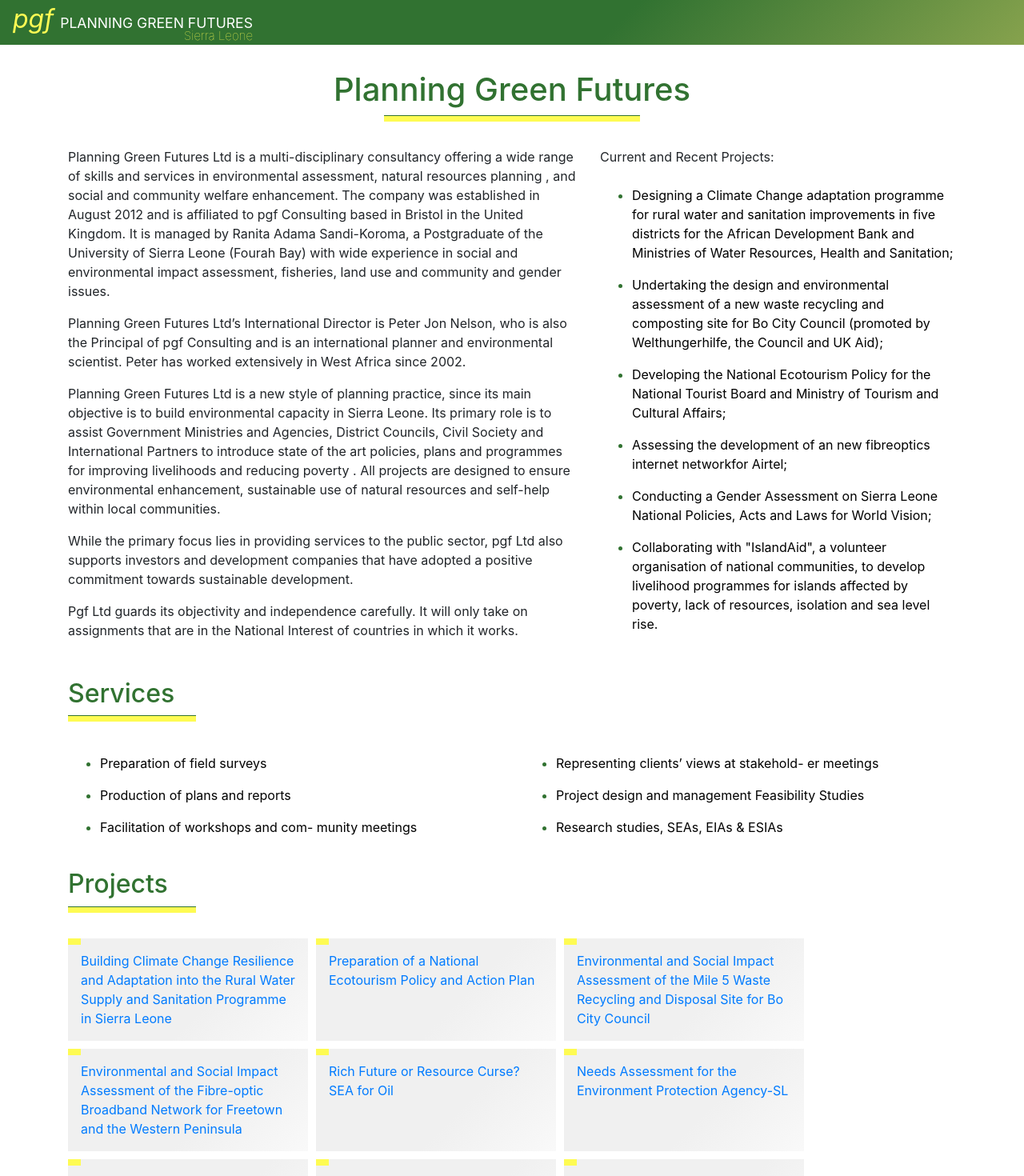
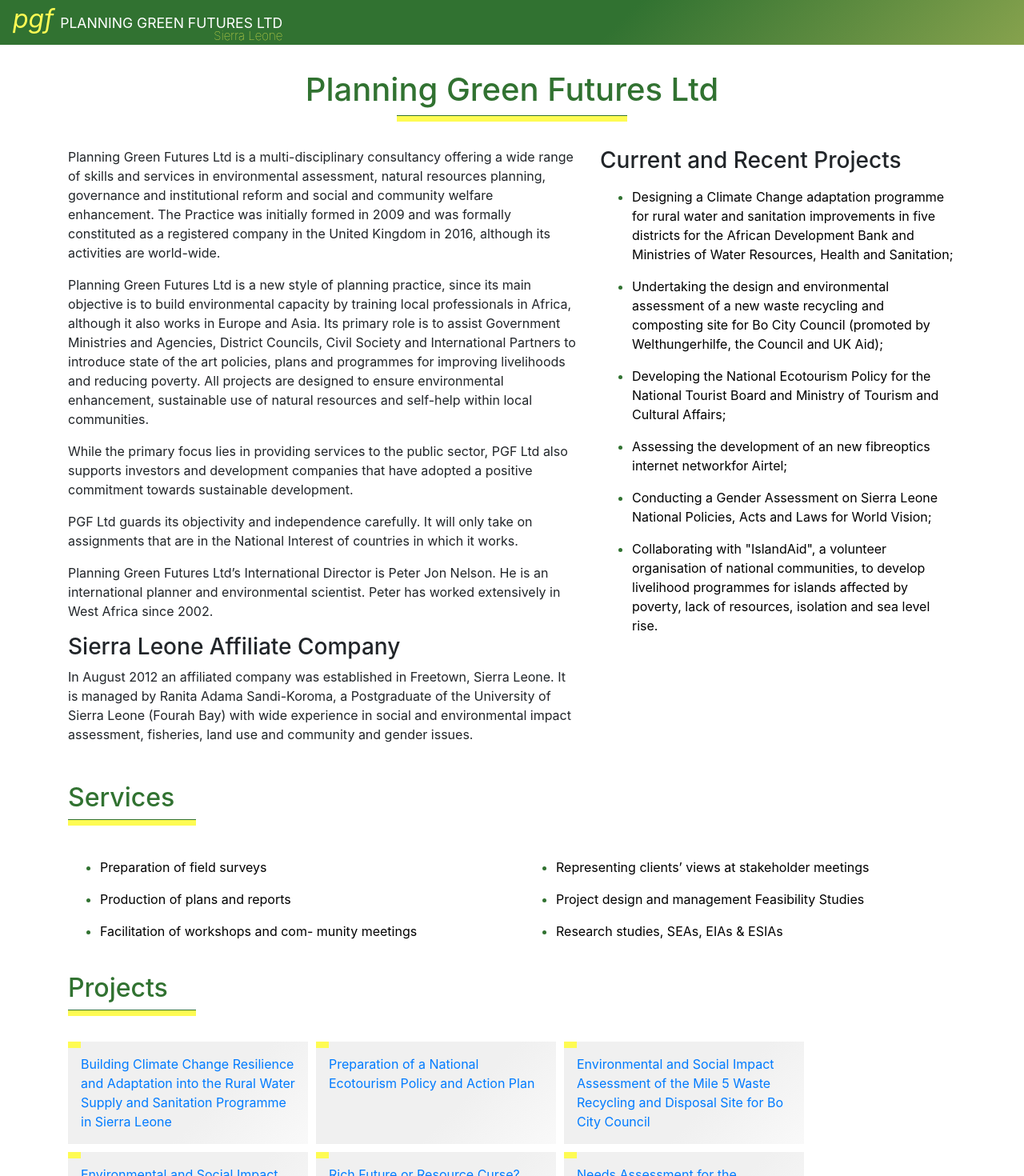
Before and after one commit to billhorsman/planninggreenfutures, a Nuxt app: page / in a window 1280 px wide. Shown: the top 1470 px of the page at 80% size. Built offline with nearby package versions, Linux system fonts and the light colour scheme.

Commit message:
Tweaks from Peter

```diff
--- a/assets/stylesheets/main.scss
+++ b/assets/stylesheets/main.scss
@@ -69,7 +69,7 @@ h1 {
     height: .5rem;
     margin: .5rem auto 0;
     text-align: center;
-    width: 20rem;
+    width: 18rem;
   }
 }
 
--- a/layouts/default.vue
+++ b/layouts/default.vue
@@ -4,7 +4,7 @@
       <nav class="navbar navbar-default">
         <a class="navbar-brand" href="/">
           <abbr>pgf</abbr>
-          <span>Planning Green Futures</span>
+          <span>Planning Green Futures Ltd</span>
           <sub>Sierra Leone</sub>
         </a>
       </nav>
@@ -60,6 +60,14 @@ export default {
         color: lighten($yellow, 20%);
       }
     }
+    @media (max-width: 400px) {
+      abbr {
+        font-size: 1.1rem;
+      }
+      span {
+        font-size: 1rem;
+      }
+    }
   }
   html {
     position: relative;
--- a/pages/index.vue
+++ b/pages/index.vue
@@ -1,17 +1,21 @@
 <template>
   <section>
-    <h1>Planning Green Futures</h1>
+    <h1>Planning Green Futures Ltd</h1>
     <section>
       <div class="row">
         <div class="col-md-7">
-          <p>Planning Green Futures Ltd is a multi-disciplinary consultancy offering a wide range of skills and services in environmental assessment, natural resources planning , and social and community welfare enhancement. The company was established in August 2012 and is affiliated to pgf Consulting based in Bristol in the United Kingdom. It is managed by Ranita Adama Sandi-Koroma, a Postgraduate of the University of Sierra Leone (Fourah Bay) with wide experience in social and environmental impact assessment, fisheries, land use and community and gender issues.</p>
-          <p>Planning Green Futures Ltd’s International Director is Peter Jon Nelson, who is also the Principal of pgf Consulting and is an international planner and environmental scientist. Peter has worked extensively in West Africa since 2002.</p>
-          <p>Planning Green Futures Ltd is a new style of planning practice, since its main objective is to build environmental capacity in Sierra Leone. Its primary role is to assist Government Ministries and Agencies, District Councils, Civil Society and International Partners to introduce state of the art policies, plans and programmes for improving livelihoods and reducing poverty . All projects are designed to ensure environmental enhancement, sustainable use of natural resources and self-help within local communities.</p>
-          <p>While the primary focus lies in providing services to the public sector, pgf Ltd also supports investors and development companies that have adopted a positive commitment towards sustainable development.</p>
-          <p>Pgf Ltd guards its objectivity and independence carefully. It will only take on assignments that are in the National Interest of countries in which it works.</p>
+          <p>Planning Green Futures Ltd is a multi-disciplinary consultancy offering a wide range of skills and services in environmental assessment, natural resources planning, governance and institutional reform and social and community welfare enhancement.  The Practice was initially formed in 2009 and was formally constituted as a registered company in the United Kingdom in 2016, although its activities are world-wide.</p>
+          <p>Planning Green Futures Ltd is a new style of planning practice, since its main objective is to build environmental capacity by training local professionals in Africa, although it also works in Europe and Asia. Its primary role is to assist Government Ministries and Agencies, District Councils, Civil Society and International Partners to introduce state of the art policies, plans and programmes for improving livelihoods and reducing poverty. All projects are designed to ensure environmental enhancement, sustainable use of natural resources and self-help within local communities.</p>
+          <p>While the primary focus lies in providing services to the public sector, PGF Ltd also supports investors and development companies that have adopted a positive commitment towards sustainable development.</p>
+          <p>PGF Ltd guards its objectivity and independence carefully. It will only take on assignments that are in the National Interest of countries in which it works.</p>
+          <p>Planning Green Futures Ltd’s International Director is Peter Jon Nelson. He is an international planner and environmental scientist. Peter has worked extensively in West Africa since 2002.</p>
+
+          <h3>Sierra Leone Affiliate Company</h3>
+          <p>In August 2012 an affiliated company was established in Freetown, Sierra Leone. It is managed by Ranita Adama Sandi-Koroma, a Postgraduate of the University of Sierra Leone (Fourah Bay) with wide experience in social and environmental impact assessment, fisheries, land use and community and gender issues.</p>
+
         </div>
         <div class="col-md-5">
-          <p>Current and Recent Projects:</p>
+          <h3>Current and Recent Projects</h3>
           <ul class="spaced">
             <li><span>Designing a Climate Change adaptation programme for rural water and sanitation improvements in five districts for the African Development Bank and Ministries of Water Resources, Health and Sanitation;</span></li>
             <li><span>Undertaking the design and environmental assessment of a new waste recycling and composting site for Bo City Council (promoted by Welthungerhilfe, the Council and UK Aid);</span></li>
@@ -36,7 +40,7 @@
         </div>
         <div class="col-md-6">
           <ul class="spaced">
-            <li><span>Representing clients’ views at stakehold- er meetings</span></li>
+            <li><span>Representing clients’ views at stakeholder meetings</span></li>
             <li><span>Project design and management Feasibility Studies</span></li>
             <li><span>Research studies, SEAs, EIAs & ESIAs</span></li>
           </ul>
@@ -81,8 +85,19 @@
 
     <section>
       <h2>Contact</h2>
-      <p><i class="fas fa-fw fa-phone"/> +232 (0)78 585 5727</p>
       <p><a href="mailto:planninggreenfutures@gmail.com"><i class="fas fa-fw fa-envelope"/> planninggreenfutures@gmail.com</a></p>
+      <h3>International Office</h3>
+      <p>
+        <i class="fas fa-fw fa-phone"/> +44 (0)7736 395769
+        <br/>
+        25, Clyde Road, Redland, Bristol, BS6 6RJ, United Kingdom
+      </p>
+      <h3>Sierra Leone Office</h3>
+      <p>
+        <i class="fas fa-fw fa-phone"/> +232 (0)78 585 5727
+        <br/>
+        Planning Green Futures(SL) Ltd &mdash; 112, Circular Road, Freetown, Sierra Leone
+      </p>
     </section>
   </section>
 </template>
```
